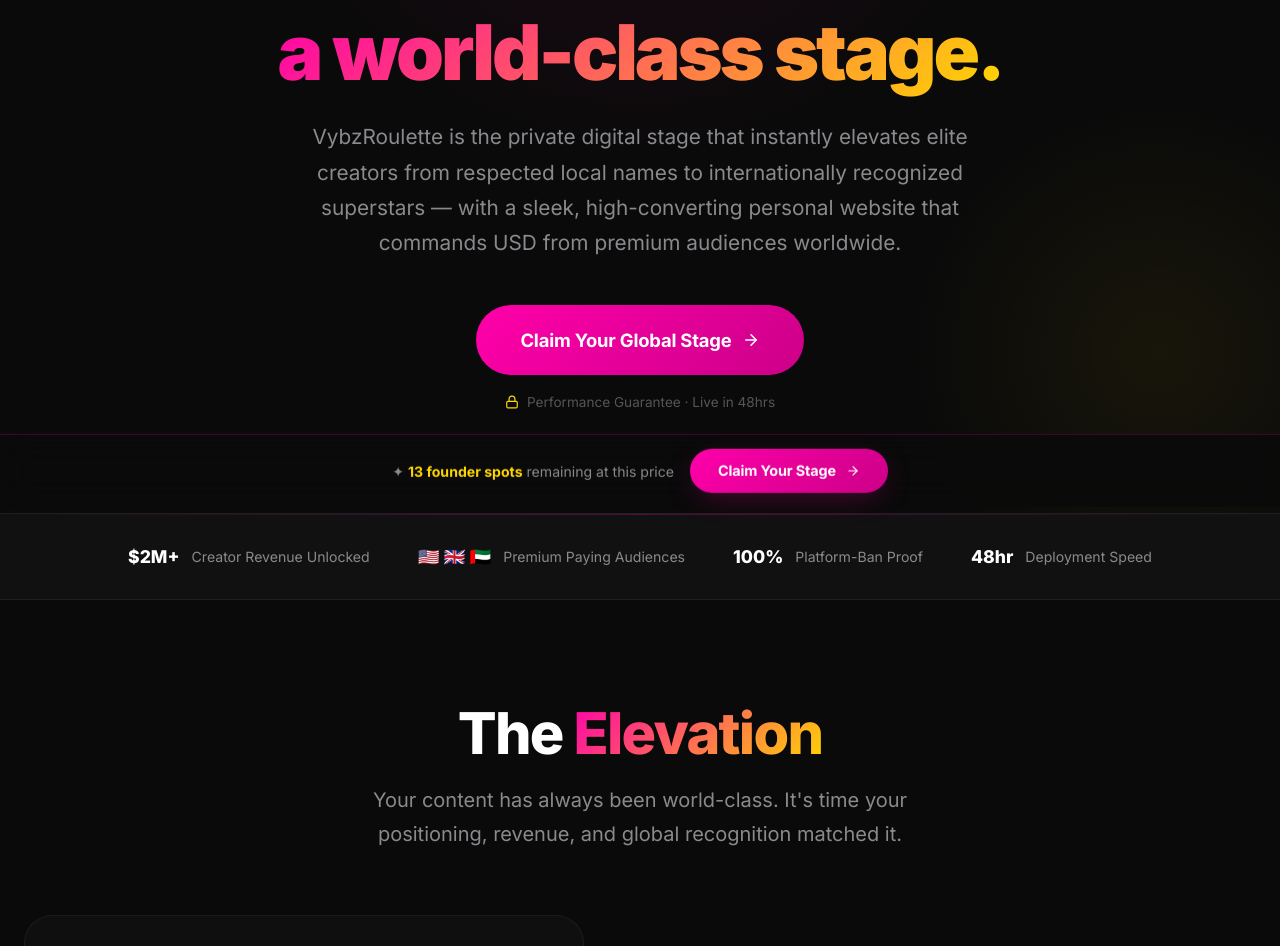
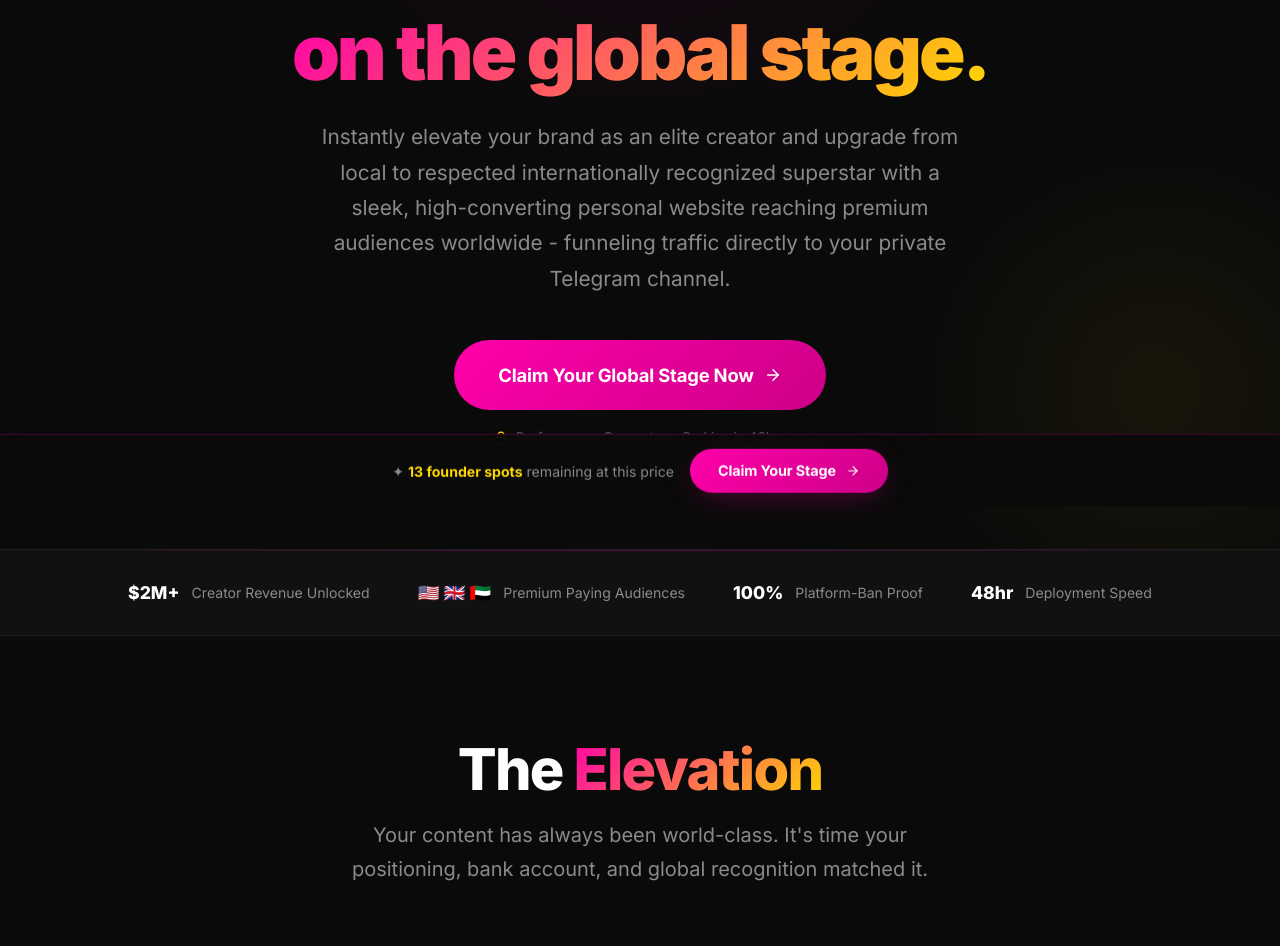
Before and after one commit to redundancybido-beep/vybzroulette, a React (Vite) app: page / in a window 1280 px wide. Shown: the part 366-1312 px from the top of the page. Built offline with nearby package versions, Linux system fonts and the light colour scheme; no server answers.

Commit message:
top-down refactor

```diff
--- a/src/App.jsx
+++ b/src/App.jsx
@@ -166,24 +166,25 @@
         </div>
 
         <h1>
-          Your world-class talent deserves<br />
-          <span className="text-gradient">a world-class stage.</span>
+          Grab your own world-class website<br />
+          <span className="text-gradient">on the global stage.</span>
         </h1>
 
         <p className="hero-sub">
-          VybzRoulette is the private digital stage that instantly elevates elite
-          creators from respected local names to internationally recognized superstars —
-          with a sleek, high-converting personal website that commands USD from
-          premium audiences worldwide.
+          Instantly elevate your brand as an elite creator and
+          upgrade from local to respected internationally recognized
+          superstar with a sleek, high-converting personal
+          website reaching premium audiences worldwide -
+          funneling traffic directly to your private Telegram channel.
         </p>
 
         <div className="hero-cta-group">
           <a href="#pricing" className="btn btn-primary btn-pulse hero-cta" id="hero-cta">
-            Claim Your Global Stage <IconArrowRight />
+            Claim Your Global Stage Now <IconArrowRight />
           </a>
           <div className="hero-guarantee">
             <IconLock size={14} />
-            <span>Performance Guarantee · Live in 48hrs</span>
+            <span>Performance Guarantee · Go Live in 48hrs</span>
           </div>
         </div>
       </div>
@@ -230,7 +231,7 @@
         <RevealSection>
           <div className="section-head">
             <h2>The <span className="text-gradient">Elevation</span></h2>
-            <p>Your content has always been world-class. It's time your positioning, revenue, and global recognition matched it.</p>
+            <p>Your content has always been world-class. It's time your positioning, bank account, and global recognition matched it.</p>
           </div>
         </RevealSection>
 
@@ -255,7 +256,7 @@
               </li>
               <li>
                 <IconX size={16} />
-                Competing with millions locally for attention that pays in pennies.
+                Stuck competing with millions locally for attention that pays in pennies.
               </li>
             </ul>
           </div>
```
